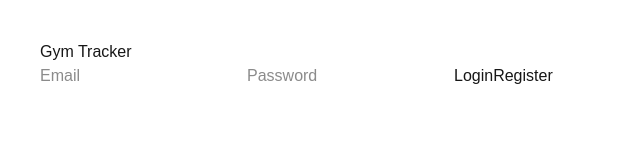
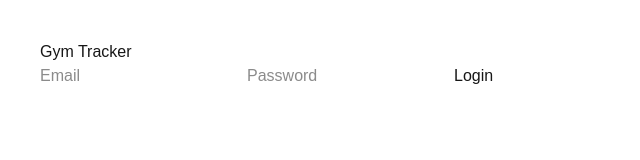
Before and after one commit to cornerozzo/gym-tracker, a Next.js app: page / in a window 1280 px wide. Shown: the top 160 px of the page, without its empty margins (0-640 px from the left). Built offline with nearby package versions, Linux system fonts and the light colour scheme; no server answers.

Commit message:
Fix deployment error - remove Supabase dependencies

```diff
--- a/app/page.tsx
+++ b/app/page.tsx
@@ -1,20 +1,10 @@
 'use client'
 
 import { useState } from 'react'
-import { supabase } from '@/lib/supabase'
 
 export default function Login() {
   const [email, setEmail] = useState('')
   const [password, setPassword] = useState('')
-
-  const signUp = async () => {
-    const { error } = await supabase.auth.signUp({ email, password })
-    if (error) {
-      alert('Errore registrazione: ' + error.message)
-    } else {
-      alert('Registrato! Controlla l\'email per confermare.')
-    }
-  }
 
   const signIn = async () => {
     // Temporaneo: bypass autenticazione
@@ -27,7 +17,6 @@ export default function Login() {
       <input placeholder="Email" onChange={e => setEmail(e.target.value)} />
       <input type="password" placeholder="Password" onChange={e => setPassword(e.target.value)} />
       <button onClick={signIn}>Login</button>
-      <button onClick={signUp}>Register</button>
     </div>
   )
 }
--- a/lib/supabase.ts
+++ /dev/null
@@ -1,6 +0,0 @@
-import { createClient } from '@supabase/supabase-js'
-
-export const supabase = createClient(
-  process.env.NEXT_PUBLIC_SUPABASE_URL!,
-  process.env.NEXT_PUBLIC_SUPABASE_ANON_KEY!
-)
--- a/package.json
+++ b/package.json
@@ -9,7 +9,6 @@
     "lint": "eslint"
   },
   "dependencies": {
-    "@supabase/supabase-js": "^2.98.0",
     "date-fns": "^4.1.0",
     "lucide-react": "^1.7.0",
     "next": "16.1.6",
```
Also changed, not shown: 1 other file (tests, documents, lock files or other folders).
